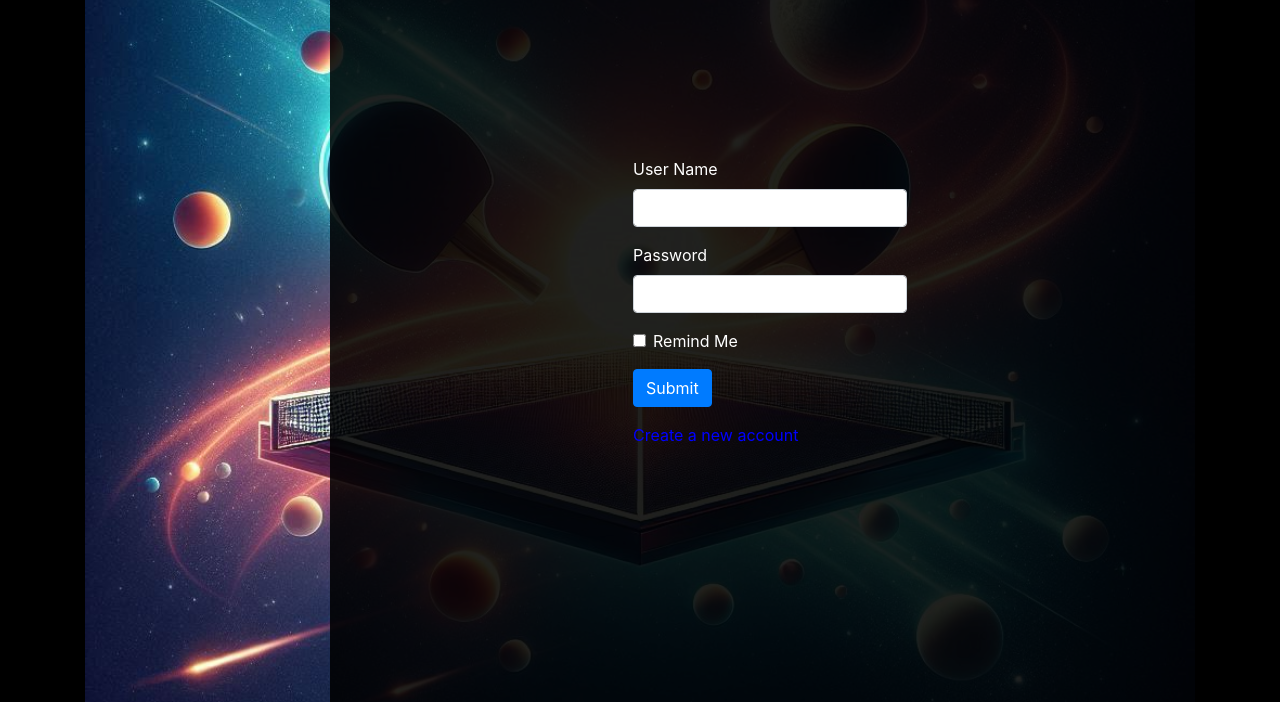
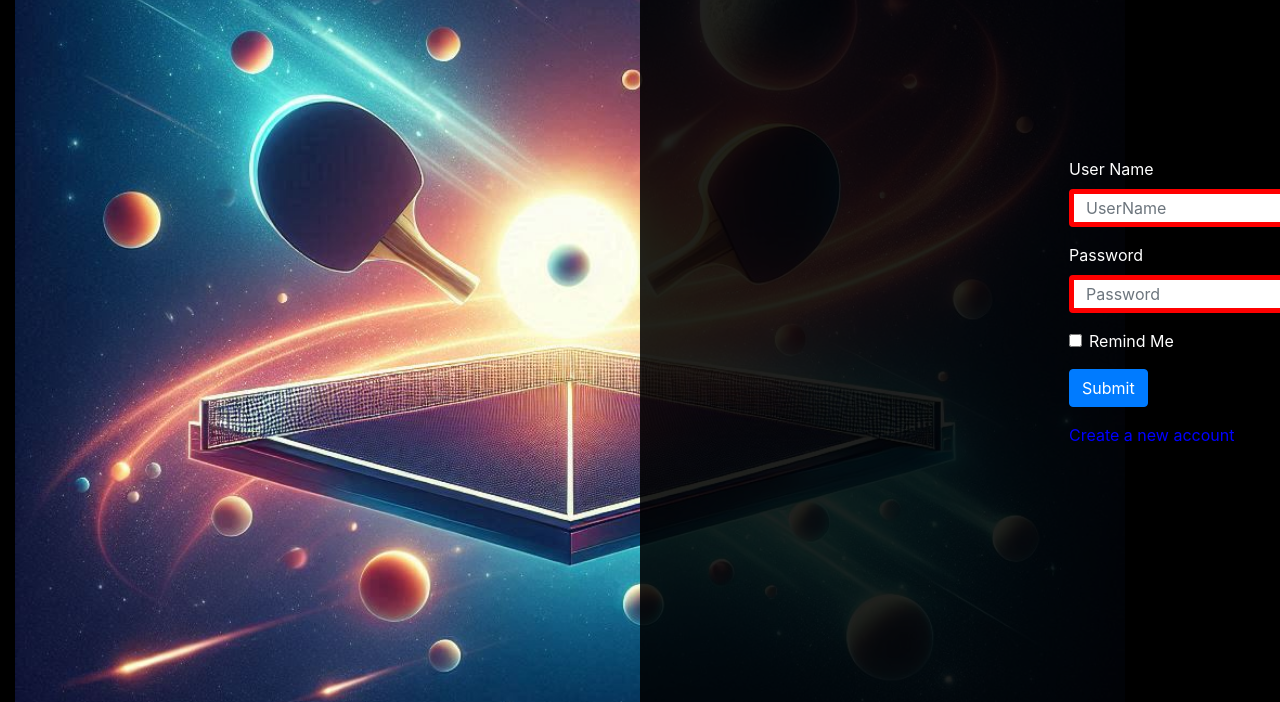
Before and after one commit to JuaaAntonio86/Sign-up-Form, a plain HTML site: page index.html in a window 1280 px wide. Shown: the part 98-800 px from the top of the page. Drawn offline with nearby package versions, Linux system fonts and the light colour scheme.

Commit message:
....** Form

```diff
--- a/index.html
+++ b/index.html
@@ -18,11 +18,11 @@
 			<form>
 				<div class="form-group">
 					<label for="username">User Name</label>
-                    <input type="text" class="form-control" name="username" id="username" required>
+					<input type="text" class="form-control" name="username" id="username" pattern="[A-Za-z]+" title="Only letters are allowed" placeholder="UserName" required>
 				</div>
 				<div class="form-group">
 					<label for="password">Password</label>
-                    <input type="password" class="form-control" name="password" id="password" required>
+					<input type="password" class="form-control" name="password" id="password" minlength="8" title="Password must be at least 8 characters long"  placeholder="Password" required>
 				</div>
 				<div class="form-group form-check">
 					<input type="checkbox" class="form-check-input" id="rememberMe">
--- a/style.css
+++ b/style.css
@@ -11,6 +11,7 @@ html, body {
 	padding: 0;
 	overflow: hidden;
 	background-color: black;
+	font-family: -apple-system, BlinkMacSystemFont, "Segoe UI", Roboto, "Helvetica Neue", Arial, sans-serif, "Apple Color Emoji", "Segoe UI Emoji", "Segoe UI Symbol";
 
 }
 
@@ -21,9 +22,10 @@ body {
 
 .container {
 	display: flex;
+	flex-direction: column;
 	width: 100%;
 	height: 100vh;
-	position: relative;
+	position: absolute;
 }
 
 .Header{
@@ -40,6 +42,7 @@ body {
 	display: flex;
     flex: 1;
     position: relative; /* Ensures the image inside is positioned relative to this div */
+	left: 0 !important;
     overflow: hidden;
     width: 100%; /* Ensure the container takes up the full width */
 }
@@ -56,16 +59,19 @@ body {
 
 .formdiv {
 	display: flex;
+	flex: 1;
 	flex-direction: column;
 	position: absolute;
 	top: 0;
-	right: 0;
+	left: 80vh;
+	width: 100%;
 	height: 100vh;
-	width: 110vh;
 	background-color: rgba(0, 0, 0, 0.87); /* Semi-transparent background */
 	z-index: 1;
 	justify-content: center;
 	align-items: center;
+	/* border-style: solid;
+	border-color: white; */
 }
 
 /* Media query for smaller screens */
@@ -95,6 +101,14 @@ input{
 	flex-direction: column;
 }
 
+input:valid {
+    border: 5px solid green; /* 5px wide green border for valid inputs */
+}
+
+input:invalid {
+    border: 5px solid red; /* 5px wide red border for invalid inputs */
+}
+
 .checkbox{
 	position: absolute;
 	top: 100%;
@@ -108,3 +122,10 @@ input{
     color: blue !important;
 	text-decoration-style: dashed;
 }
+
+.form-group{
+	display: flex;
+	justify-items: self-start;
+	flex-direction: column;
+	/* border-style: solid;
+	border-color: white; */
```
Lines whose indentation alone changed are shown as unchanged.
